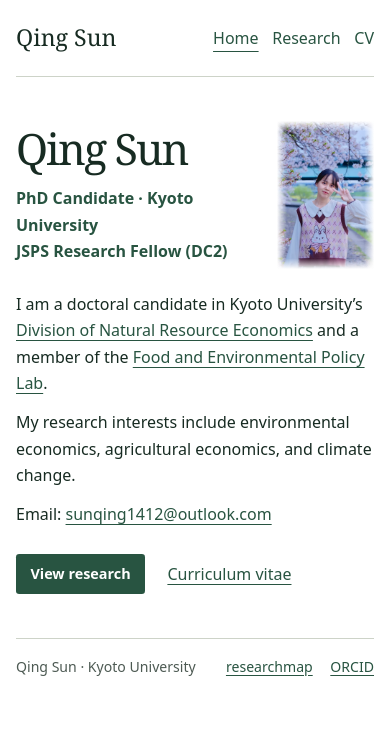
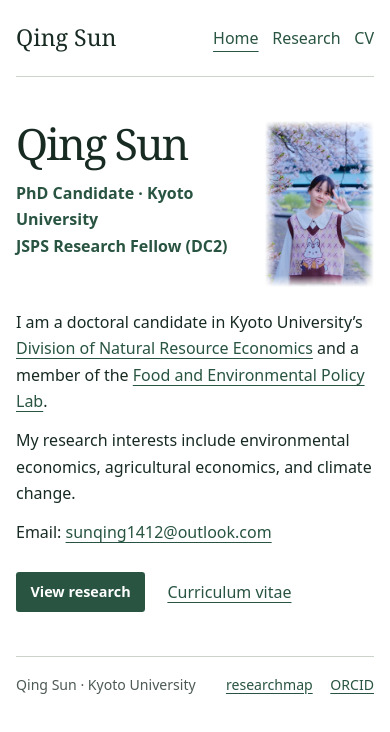
Before and after one commit to sq1513/sq1513.github.io, a plain HTML site: page index.html in a window 390 px wide. Drawn offline with Linux system fonts and the light colour scheme.

Commit message:
Enlarge the portrait and align its top with the name

```diff
--- a/assets/site.css
+++ b/assets/site.css
@@ -38,9 +38,9 @@ h3 { font-size: clamp(1.25rem, 2.5vw, 1.6rem); line-height: 1.35; }
   grid-template-areas: "heading portrait" "intro portrait";
   column-gap: clamp(1.25rem, 4vw, 3rem);
 }
-.profile-heading { grid-area: heading; align-self: end; }
+.profile-heading { grid-area: heading; align-self: start; }
 .introduction { grid-area: intro; }
-.portrait-slot { grid-area: portrait; place-self: center; width: min(100%, 180px); position: relative; }
+.portrait-slot { grid-area: portrait; place-self: start center; width: min(100%, 240px); position: relative; }
 .portrait-slot img { display: block; width: 100%; height: auto; }
 .portrait-slot::after {
   content: "";
@@ -71,11 +71,10 @@ dt { color: var(--muted); font-variant-numeric: tabular-nums; }
 }
 @media (max-width: 32rem) {
   .profile {
-    grid-template-columns: minmax(0, 1fr) clamp(5rem, 25vw, 7.5rem);
+    grid-template-columns: minmax(0, 1fr) clamp(5rem, 28vw, 8rem);
     grid-template-areas: "heading portrait" "intro intro";
     gap: 1.35rem 1rem;
   }
-  .profile-heading { align-self: center; }
   .profile .role { margin-bottom: 0; }
 }
 @media (max-width: 25rem) {
```
